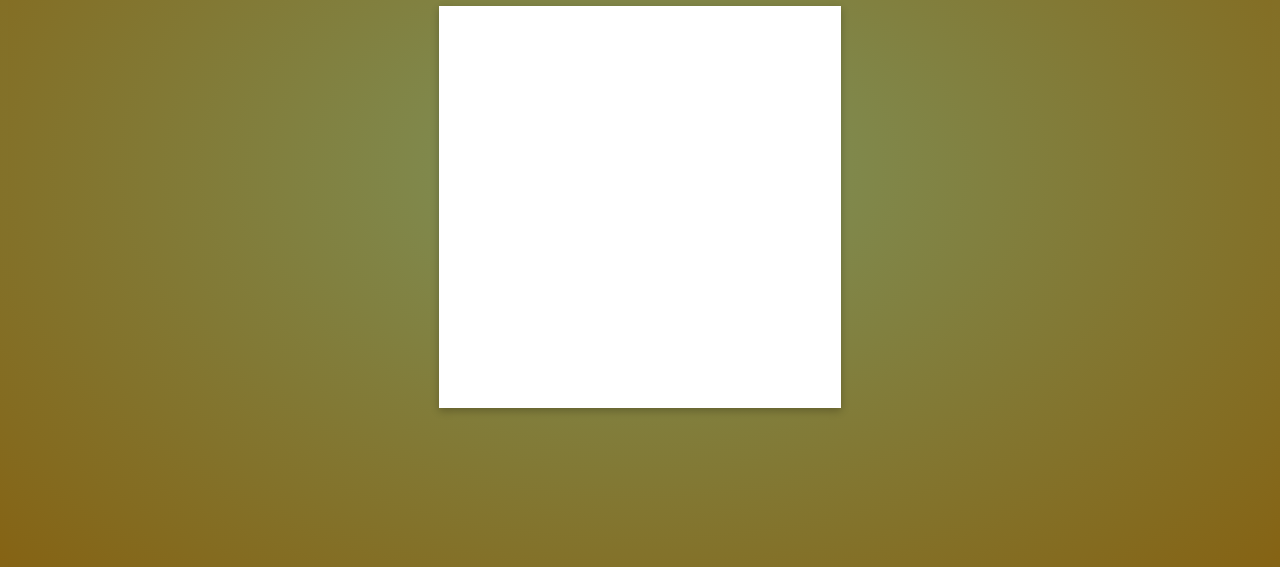
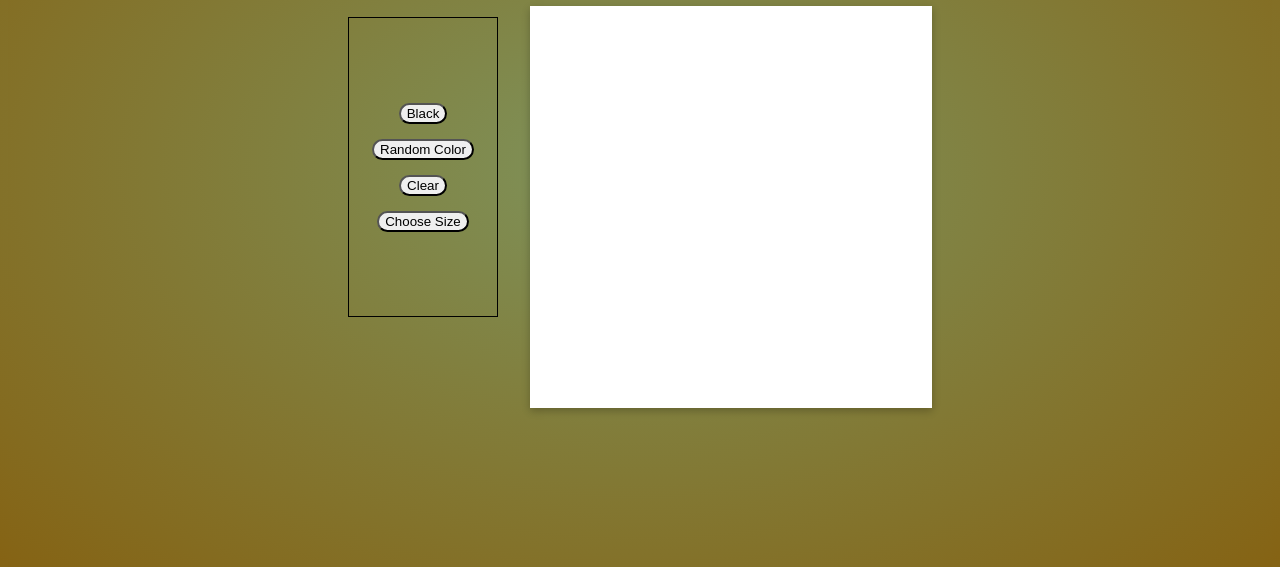
Before and after one commit to snune070/Project-Etch-A-Sketch, a plain HTML site: page index.html in a window 1280 px wide. Shown: the part 241-808 px from the top of the page. Drawn offline with Linux system fonts and the light colour scheme.

Commit message:
Changed rainbow color to random, added ids with button names

```diff
--- a/index.html
+++ b/index.html
@@ -14,10 +14,12 @@
         <h1>Etch-A-Sketch</h1>
         <div class="canvas"></div>
     </div>
-    <!--<div class="menu">
-        <button>Black</button>
-        <button>Rainbow</button>
-    </div>-->
+    <div class="menu">
+        <button id="black">Black</button>
+        <button id="random">Random Color</button>
+        <button id="clear">Clear</button>
+        <button id="size">Choose Size</button>
+    </div>
 </div>
 
 </body>
```
